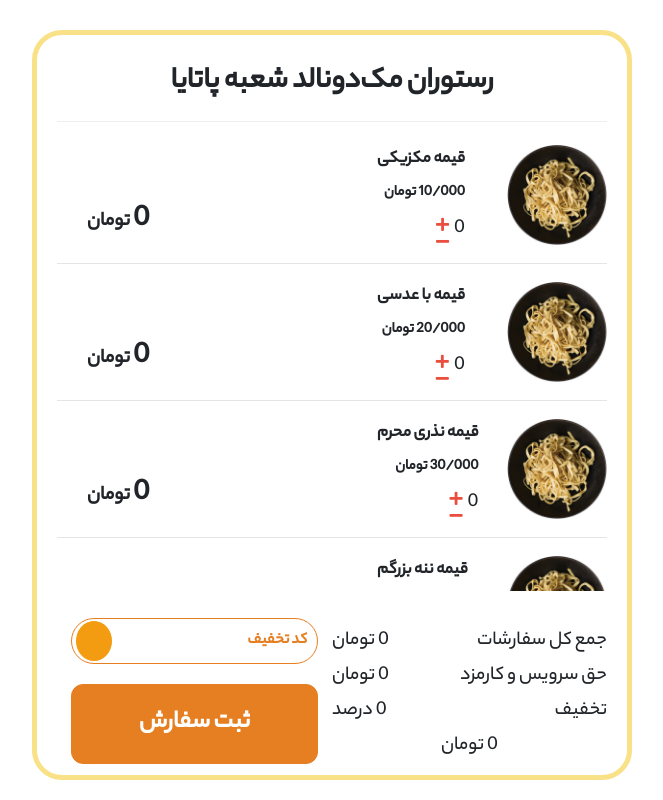
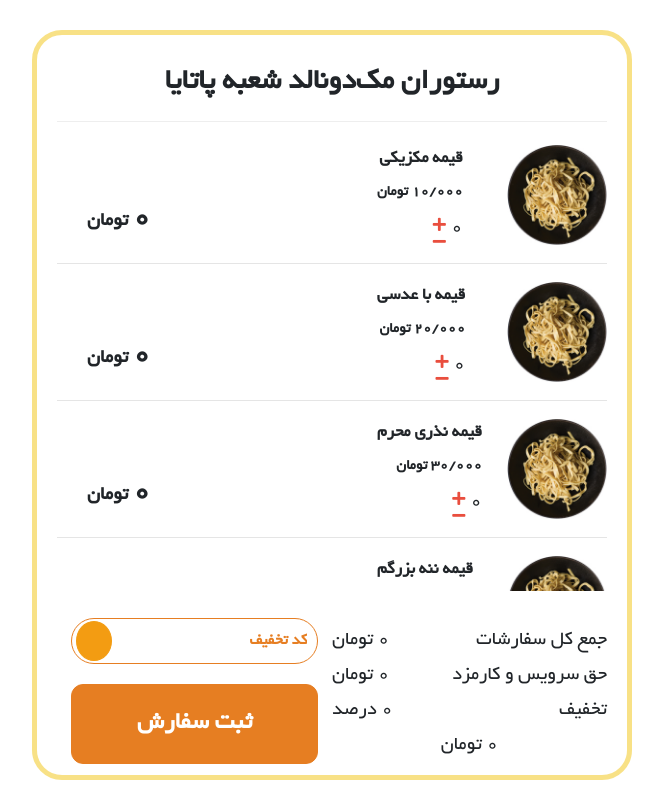
Before and after one commit to masturdating2035/bill-generator, a plain HTML site: page index.html in a window 1280 px wide. Shown: the whole page, without its empty margins (308-971 px from the left). Drawn offline with Linux system fonts and the light colour scheme; a web font is replaced by a local one.

Commit message:
persian digits

```diff
--- a/css/styles.css
+++ b/css/styles.css
@@ -3,7 +3,7 @@
  **************************/
 @font-face {
     font-family: yekan;
-    src: url('../fonts/Yekan.woff') format('woff')
+    src: url('../fonts/Yekan.ttf') format('truetype')
 }
 
 
@@ -114,7 +114,7 @@ li {
     /* background: blue; */
 }
 
-.items .foods .foods-info .foods-info-details-number span  {
+.items .foods .foods-info .foods-info-details-number span {
     font-size: 2rem;
     text-align: left;
 }
```
Also changed, not shown: fonts/Yekan.ttf (added), fonts/Yekan.woff (deleted).
